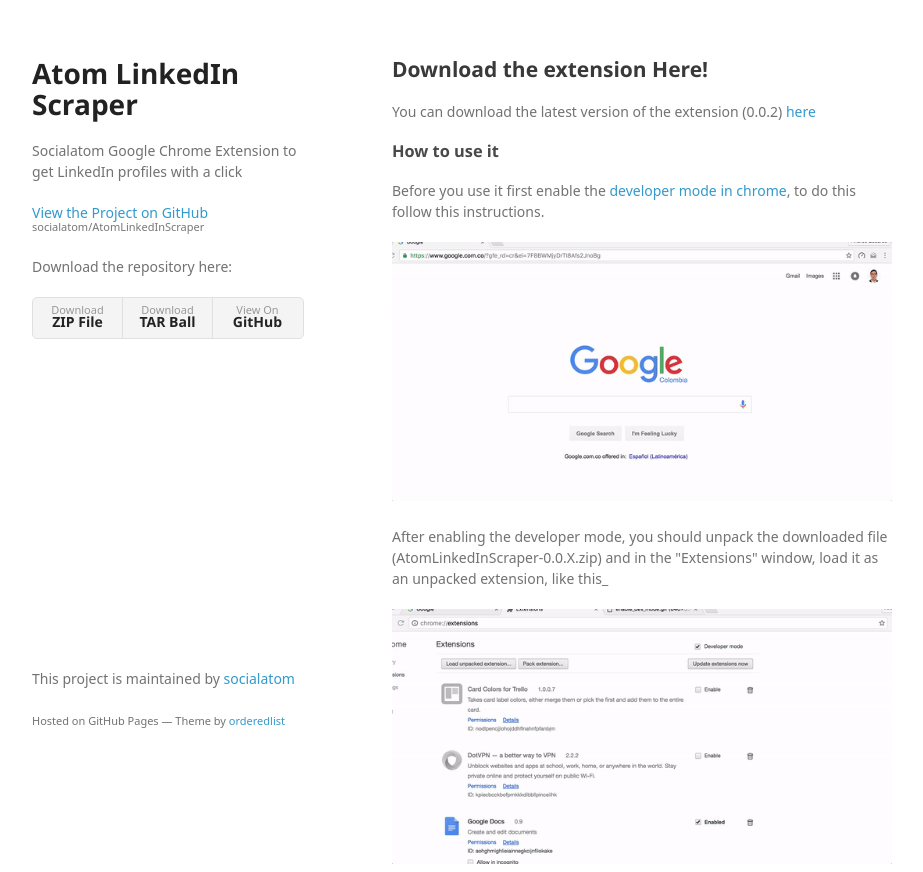
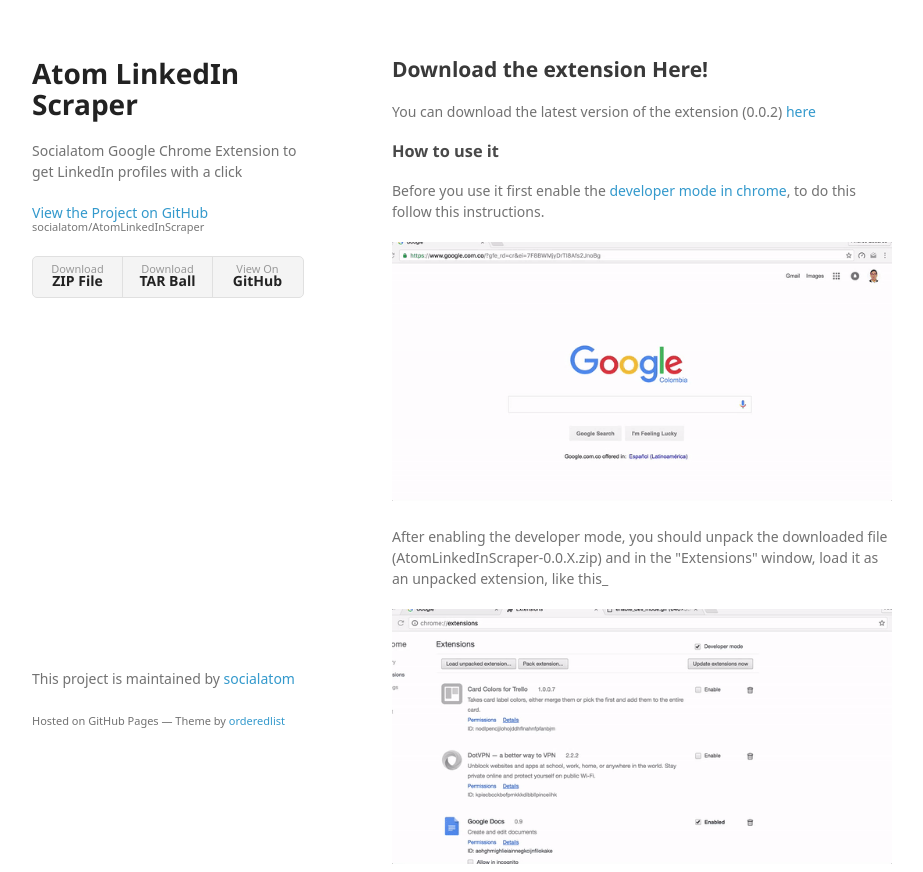
Before and after one commit to socialatom/AtomLinkedInScraper, a browser extension: page index.html in a window 1280 px wide. Shown: the top 872 px of the page, without its empty margins (178-1101 px from the left). Drawn offline with Linux system fonts and the light colour scheme; a web font is replaced by a local one.

```diff
--- a/index.html
+++ b/index.html
@@ -20,9 +20,7 @@
 
         <p class="view"><a href="https://github.com/socialatom/AtomLinkedInScraper">View the Project on GitHub <small>socialatom/AtomLinkedInScraper</small></a></p>
 
-        <p>
-          Download the repository here:
-        </p>
+
         <ul>
           <li><a href="https://github.com/socialatom/AtomLinkedInScraper/zipball/master">Download <strong>ZIP File</strong></a></li>
           <li><a href="https://github.com/socialatom/AtomLinkedInScraper/tarball/master">Download <strong>TAR Ball</strong></a></li>
```
